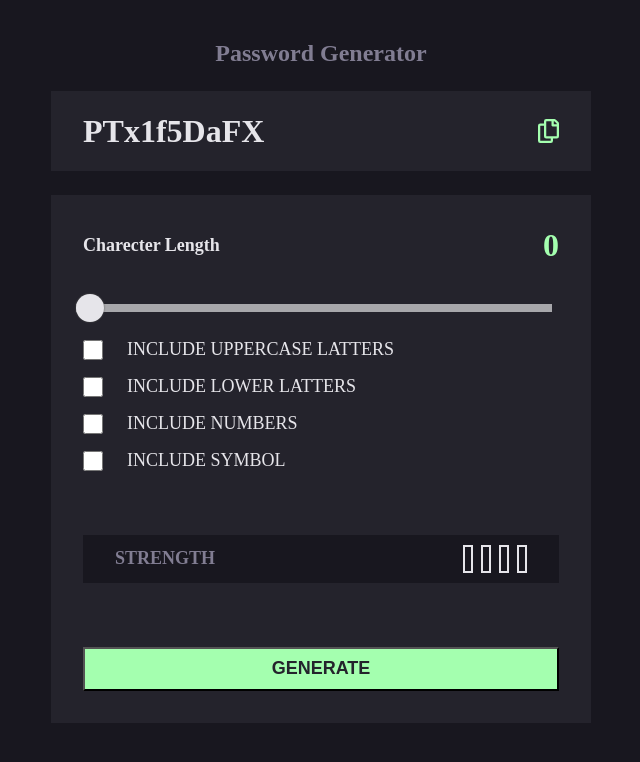
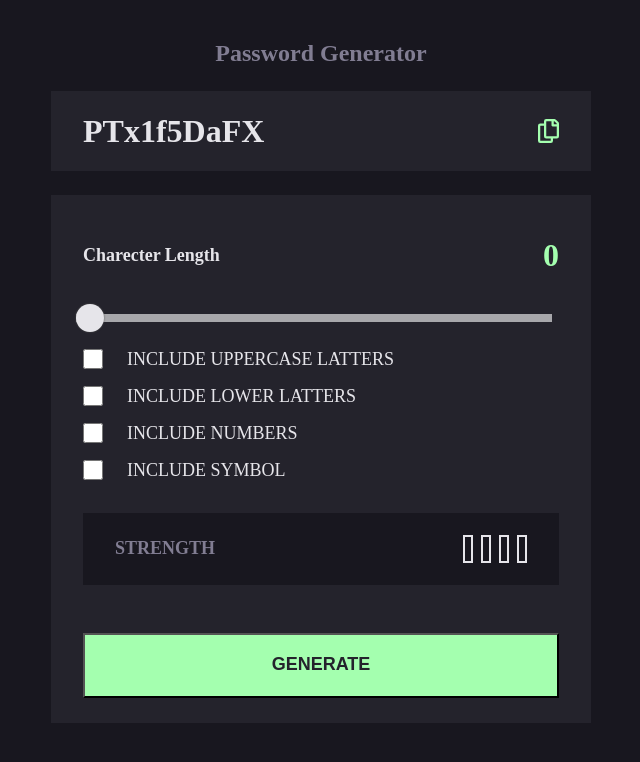
Before and after one commit to Nottoodaay/password-generator, a React (Vite) app: page / in a window 1280 px wide. Shown: the top 762 px of the page, without its empty margins (319-959 px from the left). Built offline with nearby package versions, Linux system fonts and the light colour scheme.

Commit message:
add hovers

```diff
--- a/src/components/optionsContainer/OptionsContainer.scss
+++ b/src/components/optionsContainer/OptionsContainer.scss
@@ -97,7 +97,7 @@
                 width: 311px;
                 height: 8px;
                 background: rgba(255, 255, 255, 0.6);
-                background-image: linear-gradient(#ff4500, #ff4500);
+                background-image: linear-gradient(to right, rgb(164, 255, 175) , rgb(164, 255, 175));
                 background-size: 50% 100%;
                 background-repeat: no-repeat;
             }
@@ -215,8 +215,6 @@
 @media screen and (min-width: 1200px) {
     .body{
         gap: 24px;
-
-
         h1{
         font-size: 24px;
         }
@@ -274,16 +272,13 @@
 
             .checkBoxContainer{
                 width: 476px;
-                height: 132px;
+                height: 100px;
 
                 gap: 16px;
-
-                margin: 32px;
 
                 div{
                     width: 315px;
                     height: 21px;
-
                     gap: 24px;
 
                     .label{
@@ -303,7 +298,6 @@
 
                 .strengthBoxContainer{
                     gap: 8px;
-
                     margin-right: 32px;
 
                     .passwordStrengthText{
@@ -316,10 +310,17 @@
             .generateBtn{
                 width: 476px;
                 height: 65px;
-                margin: 32px;
 
                 font-size: 18px;
             }
         }
     }
 }
+
+
+.generateBtn:hover{
+    cursor: pointer;
+    background-color: rgba(36, 35, 44, 1)!important;
+    color: rgba(164, 255, 175, 1)!important;
+    border: 2px solid rgba(164, 255, 175, 1);
+}
```
